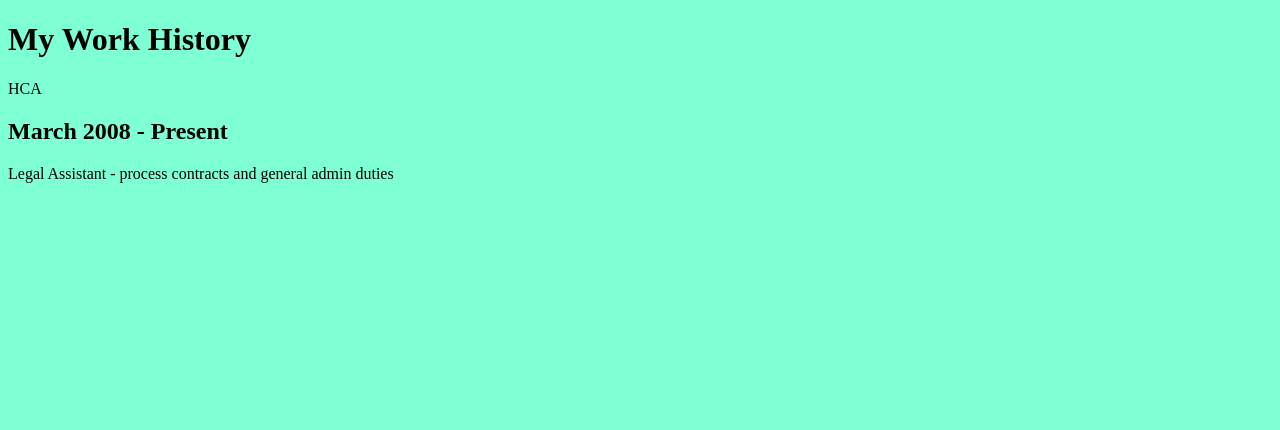
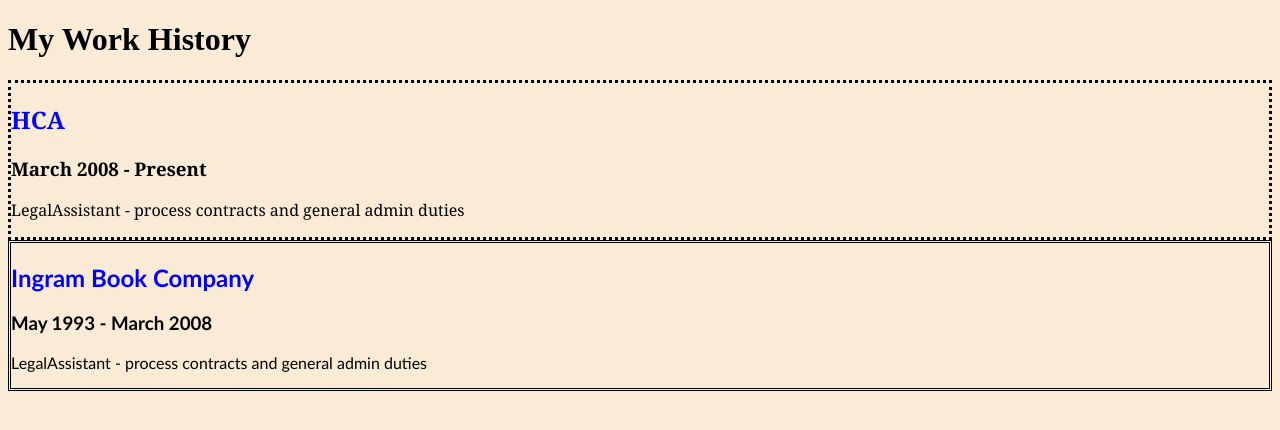
Before and after one commit to mkcarter7/LAB-HTML-Resume, a plain HTML site: page index.html in a window 1280 px wide. Drawn offline with Linux system fonts and the light colour scheme.

Commit message:
connected files

```diff
--- a/index.html
+++ b/index.html
@@ -5,10 +5,21 @@
   <meta name="viewport" content="width=device-width, initial-scale=1.0">
   <title>Melissa Carter Resume</title>
   <h1>My Work History</h1>
-  <article>HCA</article>
-  <h2>March 2008 - Present</h2>
-  <section></section>
-  <p>Legal Assistant - process contracts and general admin duties</p>
+  <article id="articleOne">
+<h2>HCA</h2>
+<h3>March 2008 - Present</h3>
+<section></section>
+  <p>LegalAssistant - process contracts and general admin duties</p>
+  </article>
+
+  <article id="articleTwo">
+    <h2>Ingram Book Company</h2>
+    <h3>May 1993 - March 2008</h3>
+    <section></section>
+      <p>LegalAssistant - process contracts and general admin duties</p>
+      </article>
+
+
 </head>
 <body>
   <link rel="stylesheet" href="main.css">
--- a/main.css
+++ b/main.css
@@ -1,3 +1,14 @@
 body {
-  background-color: aquamarine;
+  background-color: antiquewhite;
 }
+h2 {color: blue;
+}
+#articleOne{
+  font-family: Georgia, 'Times New Roman', Times, serif;
+  border-style: dotted ;
+
+}
+#articleTwo{
+  font-family: 'Trebuchet MS', 'Lucida Sans Unicode', 'Lucida Grande', 'Lucida Sans', Arial, sans-serif;
+  border-style: double;
+}
--- a/main.js
+++ b/main.js
@@ -0,0 +1 @@
+console.log("connected"):
```
